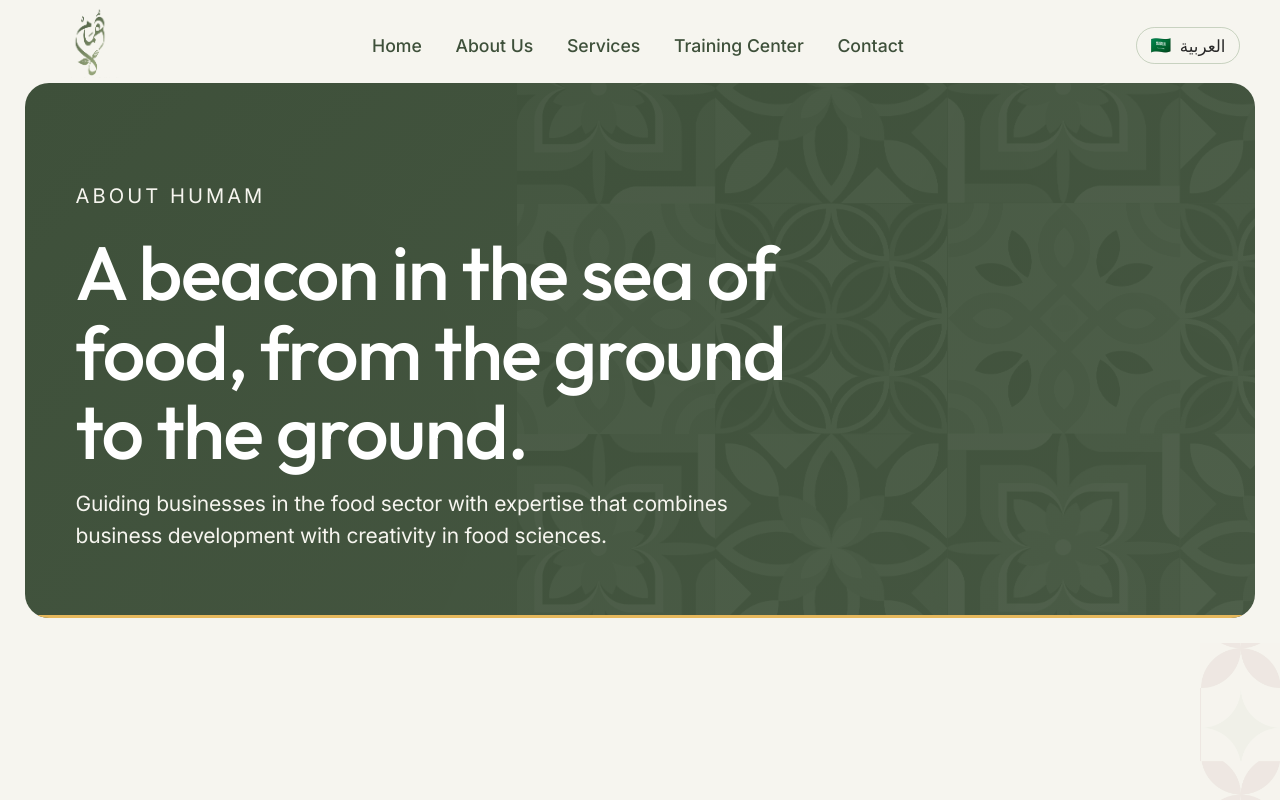
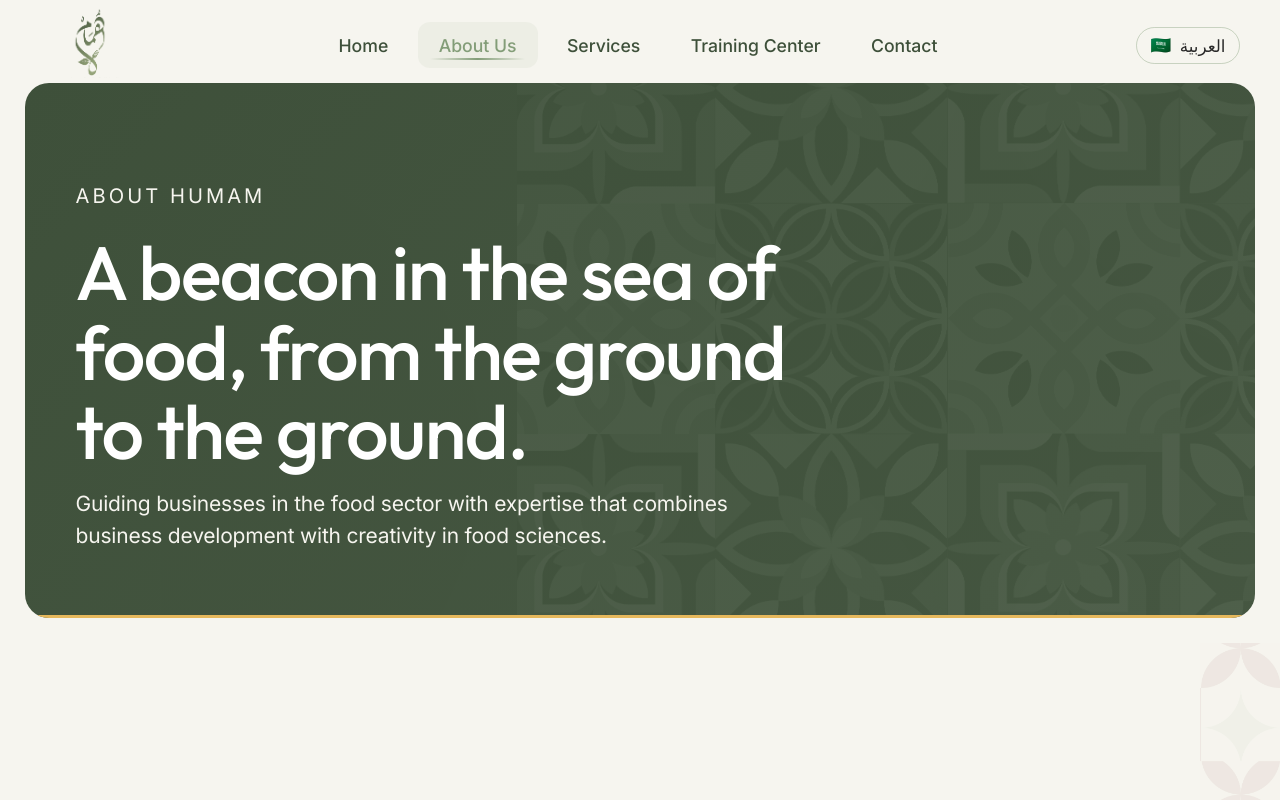
Before and after one commit to humam4096/humam-frontend, a Next.js app: page /en/about in a window 1280 px wide. Shown: the top 800 px of the page. Built offline with nearby package versions, Linux system fonts and the light colour scheme; no server answers.

Commit message:
navbar update to modern affect

```diff
--- a/components/layout/Navbar.module.css
+++ b/components/layout/Navbar.module.css
@@ -4,14 +4,30 @@
   width: 100%;
   background-color: var(--color-light-cream);
   border-bottom: 1px solid transparent;
-  transition: border-color 0.3s ease;
+  transition: all 0.3s cubic-bezier(0.4, 0, 0.2, 1);
   z-index: 50;
-  /* padding: 1rem 0; */
   padding-top: 0.5rem;
+  backdrop-filter: blur(8px);
 }
 
 .navbar.scrolled {
   border-bottom: 1px solid var(--border-color);
+  background-color: rgba(var(--color-light-cream-rgb, 250, 248, 243), 0.95);
+  box-shadow: 0 2px 20px rgba(0, 0, 0, 0.03);
+}
+
+.logo {
+  transition: all 0.3s cubic-bezier(0.4, 0, 0.2, 1);
+  display: inline-block;
+}
+
+.logo:hover {
+  transform: scale(1.05);
+  filter: brightness(1.1);
+}
+
+.logo:active {
+  transform: scale(0.98);
 }
 
 .inner {
@@ -22,18 +38,72 @@
 
 .navLinks {
   display: flex;
-  gap: 2rem;
+  gap: 0.5rem;
   list-style: none;
+}
+
+.navLinks li {
+  position: relative;
 }
 
 .navLinks a {
   font-size: 1.05rem;
   font-weight: 500;
-  transition: color 0.2s ease;
+  padding: 0.75rem 1.25rem;
+  border-radius: 12px;
+  position: relative;
+  display: inline-block;
+  transition: all 0.3s cubic-bezier(0.4, 0, 0.2, 1);
+  color: var(--color-text-primary);
+}
+
+.navLinks a::before {
+  content: '';
+  position: absolute;
+  inset: 0;
+  border-radius: 12px;
+  background: linear-gradient(135deg, var(--color-muted-green), var(--color-brand-green));
+  opacity: 0;
+  transition: opacity 0.3s cubic-bezier(0.4, 0, 0.2, 1);
+  z-index: -1;
+}
+
+.navLinks a::after {
+  content: '';
+  position: absolute;
+  bottom: 8px;
+  left: 50%;
+  transform: translateX(-50%) scaleX(0);
+  width: 80%;
+  height: 2px;
+  background: linear-gradient(90deg, transparent, var(--color-brand-green), transparent);
+  border-radius: 2px;
+  transition: transform 0.3s cubic-bezier(0.4, 0, 0.2, 1);
 }
 
 .navLinks a:hover {
-  color: var(--color-muted-green);
+  color: var(--color-light-cream);
+  transform: translateY(-2px);
+}
+
+.navLinks a:hover::before {
+  opacity: 1;
+}
+
+.navLinks a:active {
+  transform: translateY(0);
+}
+
+/* Active link state */
+.navLinks a[aria-current="page"],
+.navLinks a.active {
+  color: var(--color-brand-green);
+  background-color: rgba(131, 157, 120, 0.08);
+}
+
+.navLinks a[aria-current="page"]::after,
+.navLinks a.active::after {
+  transform: translateX(-50%) scaleX(1);
 }
 
 .actions {
@@ -70,6 +140,15 @@
   padding: 0;
   z-index: 60;
   /* Above the mobile menu */
+  transition: transform 0.3s cubic-bezier(0.4, 0, 0.2, 1);
+}
+
+.hamburger:hover {
+  transform: scale(1.05);
+}
+
+.hamburger:active {
+  transform: scale(0.95);
 }
 
 @media (max-width: 768px) {
@@ -207,7 +286,7 @@
 }
 
 .mobileMenu {
-  display: flex;
+  display: none;
   flex-direction: column;
   position: fixed;
   top: 0;
@@ -230,6 +309,12 @@
   background-image: radial-gradient(circle at bottom left, rgba(131, 157, 120, 0.1) 0%, transparent 60%);
   transition: left 0.5s cubic-bezier(0.16, 1, 0.3, 1);
   box-shadow: 10px 0 40px rgba(0, 0, 0, 0.1);
+}
+
+@media (max-width: 768px) {
+  .mobileMenu {
+    display: flex;
+  }
 }
 
 .mobileMenu.mobileMenuOpen {
@@ -301,6 +386,26 @@
   transform: scale(1);
 }
 
+/* Active state for mobile menu */
+.mobileNavLinks a[aria-current="page"],
+.mobileNavLinks a.active {
+  color: var(--color-brand-green);
+  opacity: 1;
+  padding-left: 1.5rem;
+}
+
+[dir="rtl"] .mobileNavLinks a[aria-current="page"],
+[dir="rtl"] .mobileNavLinks a.active {
+  padding-left: 0;
+  padding-right: 1.5rem;
+}
+
+.mobileNavLinks a[aria-current="page"]::before,
+.mobileNavLinks a.active::before {
+  transform: scale(1);
+  background-color: var(--color-brand-green);
+}
+
 .mobileActions {
   margin-top: auto;
   padding-top: 2rem;
--- a/components/layout/Navbar.tsx
+++ b/components/layout/Navbar.tsx
@@ -55,12 +55,52 @@ export default function Navbar() {
           />
         </Link>
         <ul className={styles.navLinks}>
-          <li><Link href="/">{t('home')}</Link></li>
-          <li><Link href="/about">{t('about')}</Link></li>
-          <li><Link href="/services">{t('services')}</Link></li>
+          <li>
+            <Link
+              href="/"
+              className={pathname === '/' ? styles.active : ''}
+              aria-current={pathname === '/' ? 'page' : undefined}
+            >
+              {t('home')}
+            </Link>
+          </li>
+          <li>
+            <Link
+              href="/about"
+              className={pathname === '/about' ? styles.active : ''}
+              aria-current={pathname === '/about' ? 'page' : undefined}
+            >
+              {t('about')}
+            </Link>
+          </li>
+          <li>
+            <Link
+              href="/services"
+              className={pathname === '/services' ? styles.active : ''}
+              aria-current={pathname === '/services' ? 'page' : undefined}
+            >
+              {t('services')}
+            </Link>
+          </li>
           {/* <li><Link href="/industries">{t('industries')}</Link></li> */}
-          <li><Link href="/training-center">{t('training')}</Link></li>
-          <li><Link href="/contact">{t('contact')}</Link></li>
+          <li>
+            <Link
+              href="/training-center"
+              className={pathname === '/training-center' ? styles.active : ''}
+              aria-current={pathname === '/training-center' ? 'page' : undefined}
+            >
+              {t('training')}
+            </Link>
+          </li>
+          <li>
+            <Link
+              href="/contact"
+              className={pathname === '/contact' ? styles.active : ''}
+              aria-current={pathname === '/contact' ? 'page' : undefined}
+            >
+              {t('contact')}
+            </Link>
+          </li>
         </ul>
         <div className={styles.actions}>
           <LanguageSwitcher />
@@ -102,11 +142,56 @@ export default function Navbar() {
         </div>
 
         <ul className={styles.mobileNavLinks}>
-          <li><Link href="/" onClick={() => setIsMenuOpen(false)}>{t('home')}</Link></li>
-          <li><Link href="/about" onClick={() => setIsMenuOpen(false)}>{t('about')}</Link></li>
-          <li><Link href="/services" onClick={() => setIsMenuOpen(false)}>{t('services')}</Link></li>
-          <li><Link href="/training-center" onClick={() => setIsMenuOpen(false)}>{t('training')}</Link></li>
-          <li><Link href="/contact" onClick={() => setIsMenuOpen(false)}>{t('contact')}</Link></li>
+          <li>
+            <Link
+              href="/"
+              onClick={() => setIsMenuOpen(false)}
+              className={pathname === '/' ? styles.active : ''}
+              aria-current={pathname === '/' ? 'page' : undefined}
+            >
+              {t('home')}
+            </Link>
+          </li>
+          <li>
+            <Link
+              href="/about"
+              onClick={() => setIsMenuOpen(false)}
+              className={pathname === '/about' ? styles.active : ''}
+              aria-current={pathname === '/about' ? 'page' : undefined}
+            >
+              {t('about')}
+            </Link>
+          </li>
+          <li>
+            <Link
+              href="/services"
+              onClick={() => setIsMenuOpen(false)}
+              className={pathname === '/services' ? styles.active : ''}
+              aria-current={pathname === '/services' ? 'page' : undefined}
+            >
+              {t('services')}
+            </Link>
+          </li>
+          <li>
+            <Link
+              href="/training-center"
+              onClick={() => setIsMenuOpen(false)}
+              className={pathname === '/training-center' ? styles.active : ''}
+              aria-current={pathname === '/training-center' ? 'page' : undefined}
+            >
+              {t('training')}
+            </Link>
+          </li>
+          <li>
+            <Link
+              href="/contact"
+              onClick={() => setIsMenuOpen(false)}
+              className={pathname === '/contact' ? styles.active : ''}
+              aria-current={pathname === '/contact' ? 'page' : undefined}
+            >
+              {t('contact')}
+            </Link>
+          </li>
         </ul>
         <div className={styles.mobileActions}>
           <LanguageSwitcher />
```
